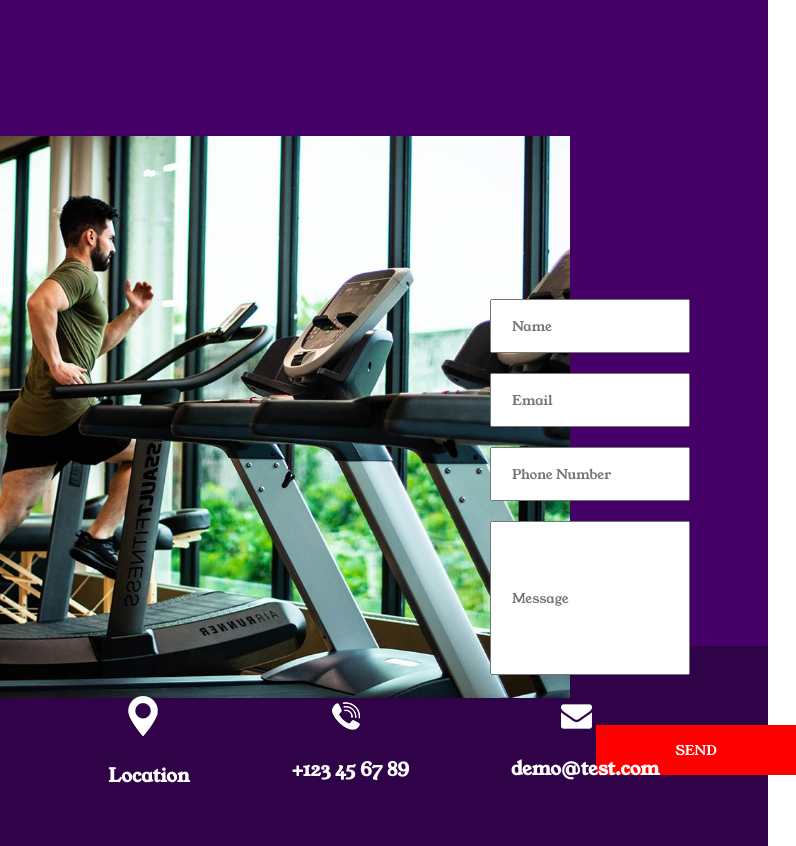
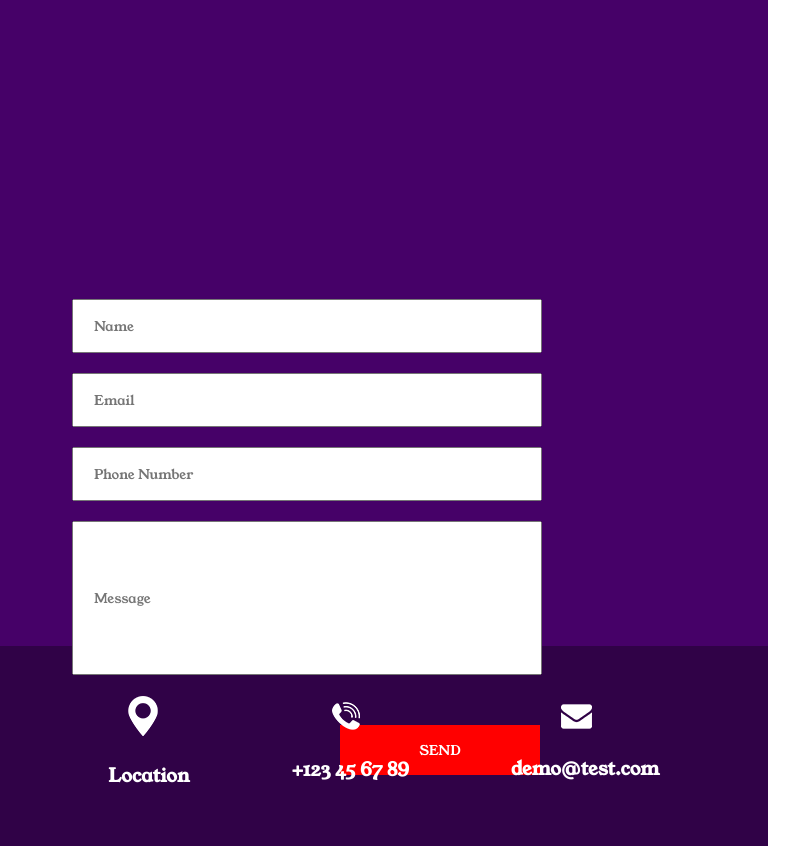
Before and after one commit to bilana1990/Gym_Website, a plain HTML site: page contact us.html in a window 768 px wide. Shown: the part 200-1046 px from the top of the page, 796 px wide, since content can reach past the window. Drawn offline with Linux system fonts and the light colour scheme; a web font is replaced by a local one.

Commit message:
Add new files

```diff
--- a/contact us responsive.css
+++ b/contact us responsive.css
@@ -39,13 +39,14 @@
 
 @media (min-width:480px) and (max-width:768px){
     .CONTACT_US img {
+        visibility: hidden;
         margin-top: 336px;
     }
     .CONTACT_US form {
         display: flex;
         flex-direction: column;
-        width: 200px;
-        margin-left: 490px;
+        width: 470px;
+        margin-left: 72px;
         margin-top: -405px;
         gap: 20px;
     }
@@ -53,12 +54,22 @@
         color: white;
         font-size: 30px;
         position: absolute;
-        left: 471px;
+        left: 73px;
         top: 234px;
     }
     .CONTACT_US {
         background-color: rgb(70, 1, 104);
         height: 846px;
+    }
+    .CONTACT_US .send {
+        width: 200px;
+        height: 50px;
+        background-color: red;
+        border: 1px solid red;
+        color: white;
+        cursor: pointer;
+        margin-left: 340px;
+        margin-top: 50px;
     }
     footer .contuct_icons {
         display: flex;
--- a/respnsive.css
+++ b/respnsive.css
@@ -172,13 +172,12 @@
     }
     .burger_menu img {
         position: absolute;
-        left: 134%;
+        left: 300px;
         top: -10px;
         width: 50px;
         visibility: visible;
         height: 50px;
         cursor: pointer;
-
     }
     .navmenu {
         position: absolute;
@@ -331,7 +330,7 @@
     .burger_menu img {
         position: absolute;
         top: 0px;
-        left: 357%;
+        /* left: 300px; */
         /* margin-left: 929%; */
         width: 50px;
         height: 50px;
```
